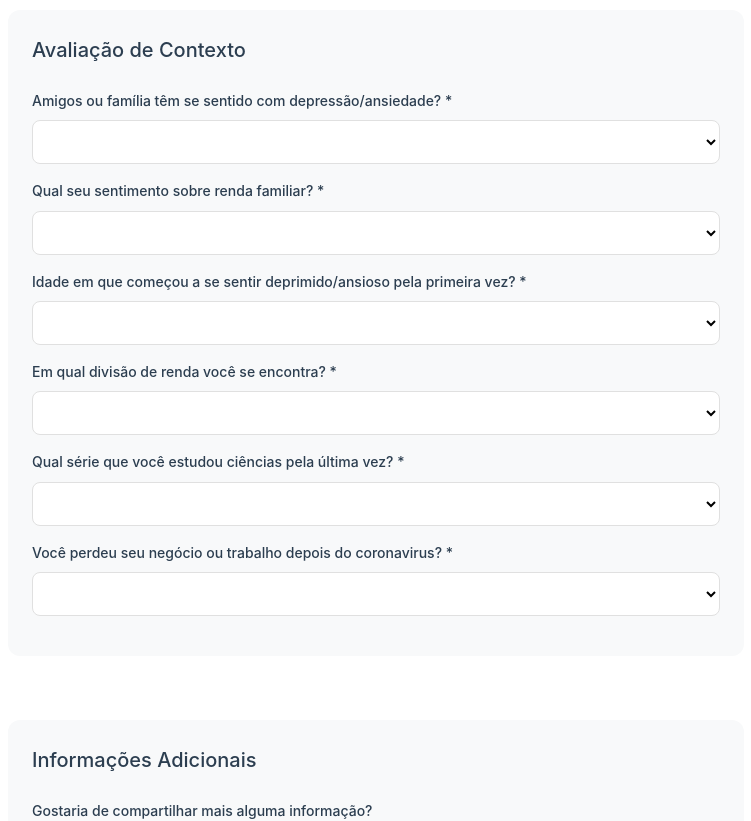
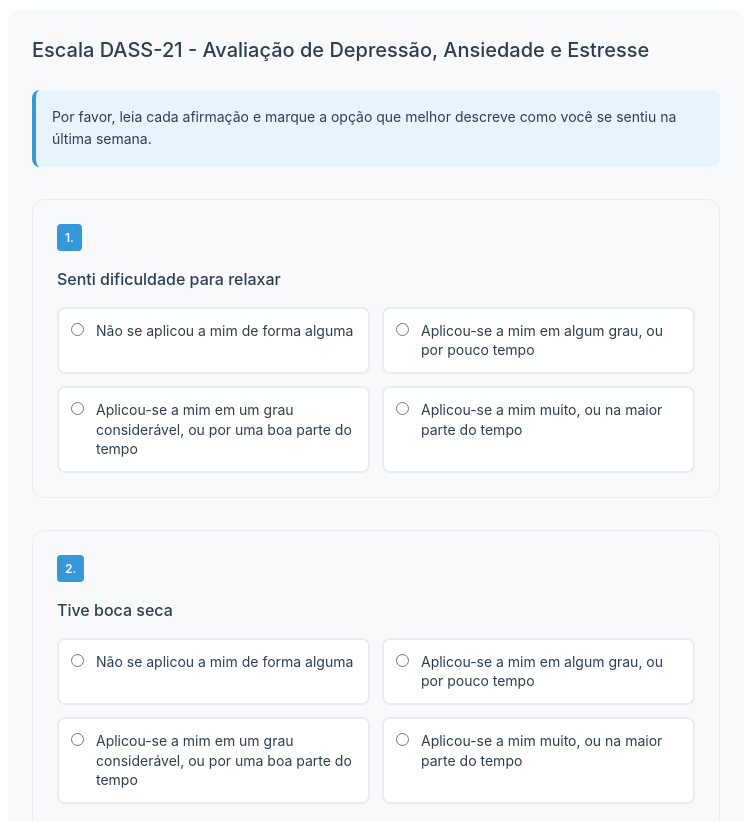
Before and after one commit to tody122/TCC_MentalHealth, a Vue app: page /formulario in a window 1280 px wide. Shown: the part 660-1481 px from the top of the page, without its empty margins (264-1015 px from the left). Built offline with nearby package versions, Linux system fonts and the light colour scheme.

Commit message:
pagina de resultados

```diff
--- a/src/components/FooterTCC.vue
+++ b/src/components/FooterTCC.vue
@@ -5,7 +5,7 @@
       Desenvolvido por Pedro Henrique Todineyb Santos, Rafael Ramos do Rosário, Kauan da Silva<br>
       Facens — Faculdade de Engenharia de Sorocaba<br>
       Engenharia da Computação<br>
-      Orientador: Prof. Rodrigo Abegão<br>
+      Orientador: Prof. Allan Marconato Marum<br>
       <span class="footer-disclaimer">
         Este sistema não substitui avaliação profissional. Procure um especialista em caso de necessidade.
       </span>
--- a/src/pages/FormPage.vue
+++ b/src/pages/FormPage.vue
@@ -6,70 +6,53 @@ import { sendDataToBackend } from '../services/api'
 
 const router = useRouter()
 const respostasStore = useRespostasStore()
+
+// Dados do formulário DASS-21
 const formData = ref({
-  MH6: '',
-  Subjective_Income: '',
-  MH7B2: '',
-  Household_Income: '',
-  W3: '',
-  WP21759: '',
+  idade: '',
+  genero: '',
+  data: Array(21).fill(null)
 })
 
+// Opções de gênero
 const opcoesGenero = [
   { value: 'masculino', text: 'Masculino' },
   { value: 'feminino', text: 'Feminino' },
   { value: 'outro', text: 'Outro' }
 ]
 
-const opcoesFamiliaDepressao = [
-  { value: '2', text: 'Sim' },
-  { value: '1', text: 'Não' },
-  { value: '2', text: 'Não quero responder' },
-  { value: '2', text: 'Não sei' }
+// Escala de resposta do DASS-21
+const opcoesDASS21 = [
+  { value: 0, text: 'Não se aplicou a mim de forma alguma' },
+  { value: 1, text: 'Aplicou-se a mim em algum grau, ou por pouco tempo' },
+  { value: 2, text: 'Aplicou-se a mim em um grau considerável, ou por uma boa parte do tempo' },
+  { value: 3, text: 'Aplicou-se a mim muito, ou na maior parte do tempo' }
 ]
 
-const opcoesRendaFamiliar = [
-  { value: '1', text: 'Vivendo confortavelmente com a renda atual' },
-  { value: '2', text: 'Sobrevivendo com a renda atual' },
-  { value: '3', text: 'Encontrando dificuldades com a renda atual' },
-  { value: '4', text: 'Encontrando muitas dificuldades com a renda atual' },
-  { value: '2', text: 'Não quero responder' },
-  { value: '2', text: 'Não sei' }
-]
-
-const opcoesIdadePrimeiroSintoma = [
-
-  { value: '1', text: 'Menos que 13 anos' },
-  { value: '2', text: '13-19' },
-  { value: '3', text: '20-29' },
-  { value: '4', text: '30-39' },
-  { value: '5', text: '40 ou mais velho' },
-  { value: '1', text: 'Não quero responder' },
-  { value: '1', text: 'Não sei' },
-  { value: '5', text: 'Não sinto os sintomas' }
-]
-
-const opcoesDivisaoRenda = [
-  { value: '5', text: '20% mais pobres' },
-  { value: '4', text: '20% pobres' },
-  { value: '3', text: '20% média' },
-  { value: '2', text: '20% média alta' },
-  { value: '1', text: '20% ricos' }
-]
-
-const opcoesUltimaSerieCiencias = [
-  { value: '1', text: 'Nenhuma' },
-  { value: '2', text: 'Primário' },
-  { value: '3', text: 'Fundamental ou Ensino Médio' },
-  { value: '4', text: 'Faculdade' }
-]
-
-const opcoesPerdaNegocioCovid = [
-  { value: '2', text: 'Sim' },
-  { value: '1', text: 'Não' },
-  { value: '3', text: 'Não se encaixa com o perguntado' },
-  { value: '2', text: 'Não quero responder' },
-  { value: '2', text: 'Não sei' }
+// Perguntas do DASS-21
+const perguntasDASS21 = [
+  // Depressão (1, 3, 4, 7, 8, 9, 10)
+  { id: 1, texto: 'Senti dificuldade para relaxar', categoria: 'depressao' },
+  { id: 2, texto: 'Tive boca seca', categoria: 'ansiedade' },
+  { id: 3, texto: 'Não consegui sentir nenhum sentimento positivo', categoria: 'depressao' },
+  { id: 4, texto: 'Tive dificuldade para respirar (ex: respiração ofegante, falta de ar na ausência de esforço físico)', categoria: 'ansiedade' },
+  { id: 5, texto: 'Tive dificuldade para me motivar a fazer as coisas', categoria: 'depressao' },
+  { id: 6, texto: 'Tendi a reagir de forma exagerada às situações', categoria: 'estresse' },
+  { id: 7, texto: 'Senti tremores (ex: nas mãos)', categoria: 'ansiedade' },
+  { id: 8, texto: 'Senti que estava nervoso e ansioso', categoria: 'ansiedade' },
+  { id: 9, texto: 'Preocupei-me com situações em que poderia entrar em pânico e fazer papel de bobo', categoria: 'ansiedade' },
+  { id: 10, texto: 'Senti que não tinha nada a esperar', categoria: 'depressao' },
+  { id: 11, texto: 'Senti que estava agitado', categoria: 'estresse' },
+  { id: 12, texto: 'Tive dificuldade para relaxar', categoria: 'estresse' },
+  { id: 13, texto: 'Senti deprimido e melancólico', categoria: 'depressao' },
+  { id: 14, texto: 'Eu era intolerante com qualquer coisa que me impedia de continuar o que estava fazendo', categoria: 'estresse' },
+  { id: 15, texto: 'Senti que estava à beira do pânico', categoria: 'ansiedade' },
+  { id: 16, texto: 'Não consegui me entusiasmar com nada', categoria: 'depressao' },
+  { id: 17, texto: 'Senti que não valia muito como pessoa', categoria: 'depressao' },
+  { id: 18, texto: 'Senti que era bastante temperamental', categoria: 'estresse' },
+  { id: 19, texto: 'Senti palpitações cardíacas mesmo sem esforço físico (ex: sensação de aumento da frequência cardíaca)', categoria: 'ansiedade' },
+  { id: 20, texto: 'Senti medo sem uma boa razão', categoria: 'ansiedade' },
+  { id: 21, texto: 'Senti que a vida não tinha sentido', categoria: 'depressao' }
 ]
 
 const validateForm = () => {
@@ -85,40 +68,12 @@ const validateForm = () => {
     return false;
   }
 
-  // Validar família depressão
-  if (!formData.value.familia_depressao) {
-    alert('Por favor, responda sobre depressão/ansiedade na família');
-    return false;
-  }
-
-  // Validar renda familiar
-  if (!formData.value.renda_familiar) {
-    alert('Por favor, selecione sua situação de renda familiar');
-    return false;
-  }
-
-  // Validar idade primeiro sintoma
-  if (!formData.value.idade_primeiro_sintoma) {
-    alert('Por favor, selecione a idade do primeiro sintoma');
-    return false;
-  }
-
-  // Validar divisão renda
-  if (!formData.value.divisao_renda) {
-    alert('Por favor, selecione sua divisão de renda');
-    return false;
-  }
-
-  // Validar última série ciências
-  if (!formData.value.ultima_serie_ciencias) {
-    alert('Por favor, selecione sua última série em ciências');
-    return false;
-  }
-
-  // Validar perda negócio covid
-  if (!formData.value.perda_negocio_covid) {
-    alert('Por favor, responda sobre perda de negócio/trabalho após covid');
-    return false;
+  // Validar todas as respostas do DASS-21
+  for (let i = 0; i < formData.value.data.length; i++) {
+    if (formData.value.data[i] === null || formData.value.data[i] === undefined) {
+      alert(`Por favor, responda a pergunta ${i + 1}: "${perguntasDASS21[i].texto}"`);
+      return false;
+    }
   }
 
   return true;
@@ -127,16 +82,26 @@ const validateForm = () => {
 const handleSubmit = async () => {
   if (!validateForm()) return;
 
+  // Console log das respostas dadas
+  console.log('=== RESPOSTAS DO DASS-21 ===');
+  console.log('Idade:', formData.value.idade);
+  console.log('Gênero:', formData.value.genero);
+  console.log('\n--- Respostas por pergunta ---');
+
+  formData.value.data.forEach((resposta, index) => {
+    const pergunta = perguntasDASS21[index];
+    const opcaoEscolhida = opcoesDASS21.find(opcao => opcao.value === resposta);
+    console.log(`${index + 1}. ${pergunta.texto}`);
+    console.log(`   Resposta: ${resposta} - "${opcaoEscolhida?.text || 'Não respondida'}"`);
+    console.log('');
+  });
+
   const novaResposta = {
-    MH6: formData.value.familia_depressao === 'null' ? '0' : formData.value.familia_depressao,
-    Subjective_Income: formData.value.renda_familiar === 'null' ? '0' : formData.value.renda_familiar,
-    MH7B2: formData.value.idade_primeiro_sintoma === 'null' ? '0' : formData.value.idade_primeiro_sintoma,
-    Household_Income: formData.value.divisao_renda === 'null' ? '0' : formData.value.divisao_renda,
-    W3: formData.value.ultima_serie_ciencias === 'null' ? '0' : formData.value.ultima_serie_ciencias,
-    WP21759: formData.value.perda_negocio_covid === 'null' ? '0' : formData.value.perda_negocio_covid
+    data: formData.value.data
   };
 
   // Mostrar o JSON que será enviado
+  console.log('=== DADOS ENVIADOS PARA API ===');
   console.log('Dados enviados:', JSON.stringify(novaResposta, null, 2));
 
   try {
@@ -153,10 +118,12 @@ const handleSubmit = async () => {
     };
     console.log('Armazenando no store:', respostaCompleta);
     respostasStore.adicionarResposta(respostaCompleta);
+    console.log('✅ DADOS SALVOS NO STORE!');
+    console.log('Store após salvar:', respostasStore.respostas);
     router.push('/resultados');
   } catch (error) {
     console.error('Erro ao enviar dados:', error);
-    alert('Erro ao enviar dados. Por favor, tente novamente.');
+    // Removido o alert de erro
   }
 };
 </script>
@@ -202,109 +169,29 @@ const handleSubmit = async () => {
         </div>
 
         <div class="form-section">
-          <h2>Avaliação de Contexto</h2>
+          <h2>Escala DASS-21 - Avaliação de Depressão, Ansiedade e Estresse</h2>
+          <p class="dass-instructions">
+            Por favor, leia cada afirmação e marque a opção que melhor descreve como você se sentiu na última semana.
+          </p>
 
-          <div class="form-group">
-            <label for="familia_depressao">Amigos ou família têm se sentido com depressão/ansiedade? *</label>
-            <select
-              id="familia_depressao"
-              v-model="formData.familia_depressao"
-              required
-              class="select-input"
-            >
-              <option value="">Selecione uma opção</option>
-              <option v-for="opcao in opcoesFamiliaDepressao" :key="opcao.value" :value="opcao.value">
-                {{ opcao.text }}
-              </option>
-            </select>
-          </div>
+          <div v-for="(pergunta, index) in perguntasDASS21" :key="pergunta.id" class="dass-question">
+            <div class="question-header">
+              <span class="question-number">{{ index + 1 }}.</span>
+            </div>
+            <p class="question-text">{{ pergunta.texto }}</p>
 
-          <div class="form-group">
-            <label for="renda_familiar">Qual seu sentimento sobre renda familiar? *</label>
-            <select
-              id="renda_familiar"
-              v-model="formData.renda_familiar"
-              required
-              class="select-input"
-            >
-              <option value="">Selecione uma opção</option>
-              <option v-for="opcao in opcoesRendaFamiliar" :key="opcao.value" :value="opcao.value">
-                {{ opcao.text }}
-              </option>
-            </select>
-          </div>
-
-          <div class="form-group">
-            <label for="idade_primeiro_sintoma">Idade em que começou a se sentir deprimido/ansioso pela primeira vez? *</label>
-            <select
-              id="idade_primeiro_sintoma"
-              v-model="formData.idade_primeiro_sintoma"
-              required
-              class="select-input"
-            >
-              <option value="">Selecione uma opção</option>
-              <option v-for="opcao in opcoesIdadePrimeiroSintoma" :key="opcao.value" :value="opcao.value">
-                {{ opcao.text }}
-              </option>
-            </select>
-          </div>
-
-          <div class="form-group">
-            <label for="divisao_renda">Em qual divisão de renda você se encontra? *</label>
-            <select
-              id="divisao_renda"
-              v-model="formData.divisao_renda"
-              required
-              class="select-input"
-            >
-              <option value="">Selecione uma opção</option>
-              <option v-for="opcao in opcoesDivisaoRenda" :key="opcao.value" :value="opcao.value">
-                {{ opcao.text }}
-              </option>
-            </select>
-          </div>
-
-          <div class="form-group">
-            <label for="ultima_serie_ciencias">Qual série que você estudou ciências pela última vez? *</label>
-            <select
-              id="ultima_serie_ciencias"
-              v-model="formData.ultima_serie_ciencias"
-              required
-              class="select-input"
-            >
-              <option value="">Selecione uma opção</option>
-              <option v-for="opcao in opcoesUltimaSerieCiencias" :key="opcao.value" :value="opcao.value">
-                {{ opcao.text }}
-              </option>
-            </select>
-          </div>
-
-          <div class="form-group">
-            <label for="perda_negocio_covid">Você perdeu seu negócio ou trabalho depois do coronavirus? *</label>
-            <select
-              id="perda_negocio_covid"
-              v-model="formData.perda_negocio_covid"
-              required
-              class="select-input"
-            >
-              <option value="">Selecione uma opção</option>
-              <option v-for="opcao in opcoesPerdaNegocioCovid" :key="opcao.value" :value="opcao.value">
-                {{ opcao.text }}
-              </option>
-            </select>
-          </div>
-        </div>
-
-        <div class="form-section">
-          <h2>Informações Adicionais</h2>
-          <div class="form-group">
-            <label for="comentario">Gostaria de compartilhar mais alguma informação?</label>
-            <textarea
-              id="comentario"
-              v-model="formData.comentario"
-              placeholder="Sinta-se à vontade para compartilhar mais detalhes sobre sua situação..."
-              rows="4"
-            ></textarea>
+            <div class="dass-options">
+              <label v-for="opcao in opcoesDASS21" :key="opcao.value" class="dass-option">
+                <input
+                  type="radio"
+                  :name="`dass21_${index}`"
+                  :value="opcao.value"
+                  v-model="formData.data[index]"
+                  required
+                >
+                <span class="option-text">{{ opcao.text }}</span>
+              </label>
+            </div>
           </div>
         </div>
 
@@ -497,6 +384,95 @@ textarea:focus,
   border-radius: 6px;
 }
 
+/* Estilos específicos para DASS-21 */
+.dass-instructions {
+  background-color: #e8f4fd;
+  padding: 1rem;
+  border-radius: 8px;
+  margin-bottom: 2rem;
+  color: #2c3e50;
+  font-size: 14px;
+  border-left: 4px solid #3498db;
+}
+
+.dass-question {
+  margin-bottom: 2rem;
+  padding: 1.5rem;
+  background-color: #f8f9fa;
+  border-radius: 12px;
+  border: 1px solid #e9ecef;
+}
+
+.question-header {
+  display: flex;
+  align-items: center;
+  gap: 0.5rem;
+  margin-bottom: 1rem;
+}
+
+.question-number {
+  background-color: #3498db;
+  color: white;
+  padding: 0.25rem 0.5rem;
+  border-radius: 4px;
+  font-weight: 600;
+  font-size: 12px;
+}
+
+
+.question-text {
+  font-size: 16px;
+  color: #2c3e50;
+  margin-bottom: 1rem;
+  line-height: 1.5;
+  font-weight: 500;
+}
+
+.dass-options {
+  display: grid;
+  grid-template-columns: repeat(auto-fit, minmax(300px, 1fr));
+  gap: 0.75rem;
+}
+
+.dass-option {
+  display: flex;
+  align-items: flex-start;
+  gap: 0.75rem;
+  padding: 0.75rem;
+  background-color: white;
+  border: 2px solid #e9ecef;
+  border-radius: 8px;
+  cursor: pointer;
+  transition: all 0.2s ease;
+}
+
+.dass-option:hover {
+  border-color: #3498db;
+  background-color: #f8f9fa;
+}
+
+.dass-option input[type="radio"] {
+  margin: 0;
+  flex-shrink: 0;
+  margin-top: 0.125rem;
+}
+
+.dass-option input[type="radio"]:checked + .option-text {
+  color: #3498db;
+  font-weight: 500;
+}
+
+.dass-option:has(input[type="radio"]:checked) {
+  border-color: #3498db;
+  background-color: #e8f4fd;
+}
+
+.option-text {
+  font-size: 14px;
+  line-height: 1.4;
+  color: #2c3e50;
+}
+
 @media (max-width: 768px) {
   .form-container {
     margin: 1rem;
@@ -510,5 +486,21 @@ textarea:focus,
   .checkbox-group {
     grid-template-columns: 1fr;
   }
+
+  .dass-options {
+    grid-template-columns: 1fr;
+  }
+
+  .dass-question {
+    padding: 1rem;
+  }
+
+  .question-text {
+    font-size: 15px;
+  }
+
+  .option-text {
+    font-size: 13px;
+  }
 }
 </style>
```
Also changed, not shown: index.html (+13 -0 lines), src/pages/ResultadosPage.vue (+284 -5 lines), src/pages/Results.vue (+9 -7 lines), src/services/api.js (+10 -2 lines).
